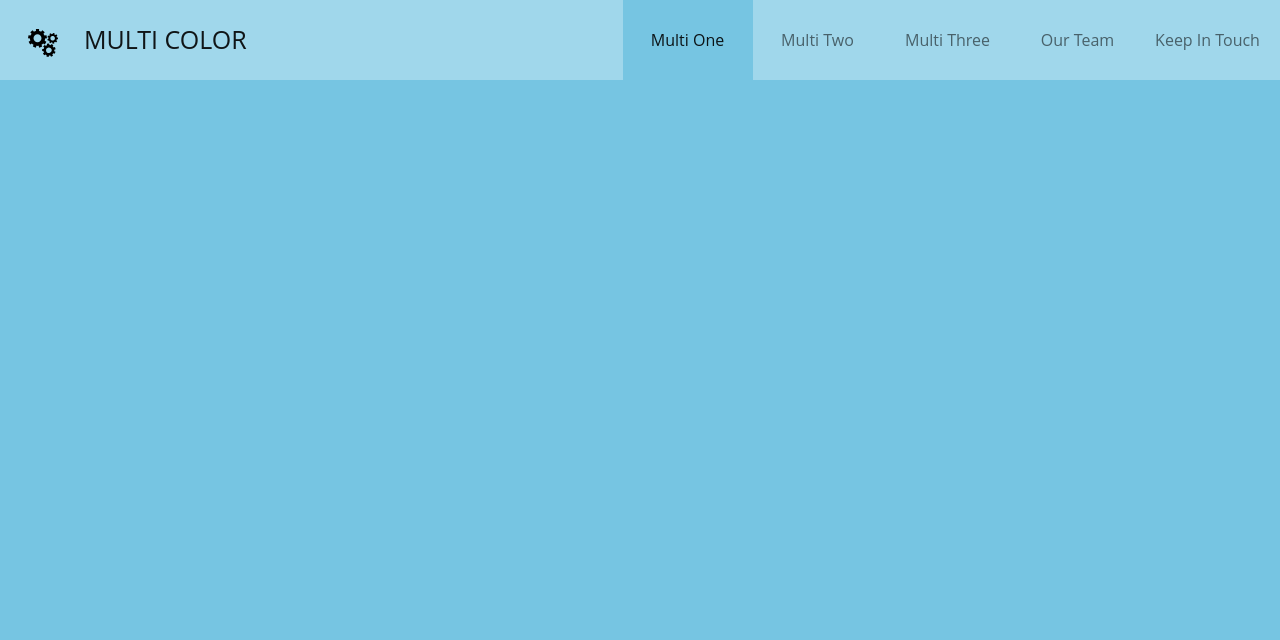
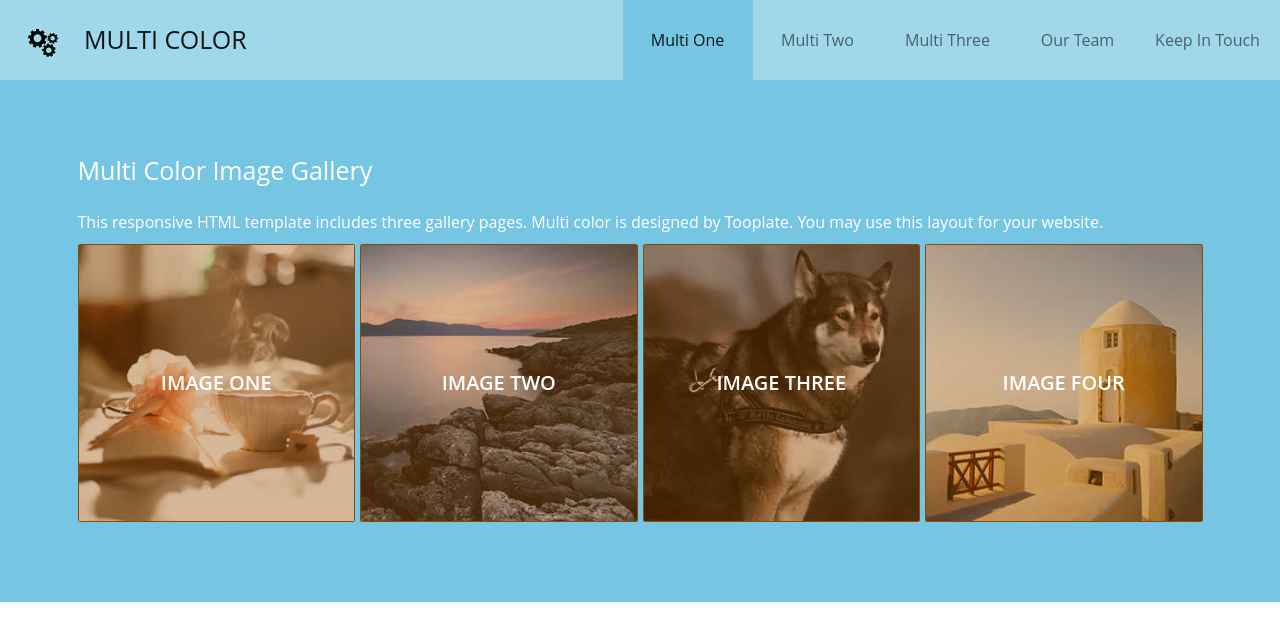
Before and after one commit to muradmolla/Multicolor, a plain HTML site: page index.html in a window 1280 px wide. Drawn offline with nearby package versions, Linux system fonts and the light colour scheme.

Commit message:
tab 1 complete

```diff
--- a/index.html
+++ b/index.html
@@ -30,13 +30,52 @@
       </nav>
       <main class="slider__wrapper">
           <section class="bg-1" data-tab-index="0">
-
+            <div class="container">
+              <h1>Multi Color Image Gallery</h1>
+              <p>
+                This responsive HTML template includes three gallery pages. Multi color is designed by Tooplate. You may use this layout for your website.
+              </p>
+              <div class="row g-2 cards__wrapper">
+                <div class="col col-sm-6 col-12 col-md-3">
+                  <div class="card">
+                    <img src="./assets/img/multione/1.jpg" />
+                    <div class="card__hover">
+                      Image One
+                    </div>
+                  </div>
+                </div>
+                <div class="col col-sm-6 col-12 col-md-3">
+                  <div class="card">
+                    <img src="./assets/img/multione/2.jpg" />
+                    <div class="card__hover">
+                      Image two
+                    </div>
+                  </div>
+                </div>
+                                <div class="col col-sm-6 col-12 col-md-3">
+                  <div class="card">
+                    <img src="./assets/img/multione/3.jpg" />
+                    <div class="card__hover">
+                      Image three
+                    </div>
+                  </div>
+                </div>
+                                <div class="col col-sm-6 col-12 col-md-3">
+                  <div class="card">
+                    <img src="./assets/img/multione/4.jpg" />
+                    <div class="card__hover">
+                      Image four
+                    </div>
+                  </div>
+                </div>
+            </div>
           </section>
           <section class="bg-2" data-tab-index="1"></section>
           <section class="bg-3" data-tab-index="2"></section>
           <section class="bg-4" data-tab-index="3"></section>
           <section class="bg-5" data-tab-index="4"></section>
       </main>
+
       <script src="https://cdn.jsdelivr.net/npm/bootstrap@5.0.2/dist/js/bootstrap.bundle.min.js" integrity="sha384-MrcW6ZMFYlzcLA8Nl+NtUVF0sA7MsXsP1UyJoMp4YLEuNSfAP+JcXn/tWtIaxVXM" crossorigin="anonymous"></script>
       <script src="./app.js"> </script>
     </body>
--- a/styles.css
+++ b/styles.css
@@ -6,6 +6,11 @@
     --color-4: #16b5a3;
     --color-5: #447fca;
     font-size: 10px;
+}
+
+h1 {
+    margin-top: 2.5rem;
+    margin-bottom: 2.5rem;
 }
 
 body {
@@ -75,8 +80,9 @@ body {
 .slider__wrapper > section {
     position: absolute;
     transform: translate(-100vw);
-    padding-top: calc(var(--nav-height) + 30px);
-    min-height: 800px;
+    padding-top: calc(var(--nav-height) + 50px);
+    padding-bottom: 80px;
+    min-height: 400px;
     width: 100vw;
     transition: transform 0.5s;
 }
@@ -106,3 +112,26 @@ body {
 .bg-5 {
     background: var(--color-5);
 }
+
+/* section 1 */
+
+.cards__wrapper .card{
+    background: #9e5406;
+}
+
+.cards__wrapper .card > img {
+    width: 100%;
+    opacity: 0.6;
+}
+
+.cards__wrapper .card .card__hover {
+    position: absolute;
+    display: flex;
+    justify-content: center;
+    align-items: center;
+    width: 100%;
+    height: 100%;
+    font-size: 2rem;
+    font-weight: 600;
+    text-transform: uppercase;
+}
```
Also changed, not shown: assets/img/multione/1.jpg (added), assets/img/multione/2.jpg (added), assets/img/multione/3.jpg (added), assets/img/multione/4.jpg (added).
